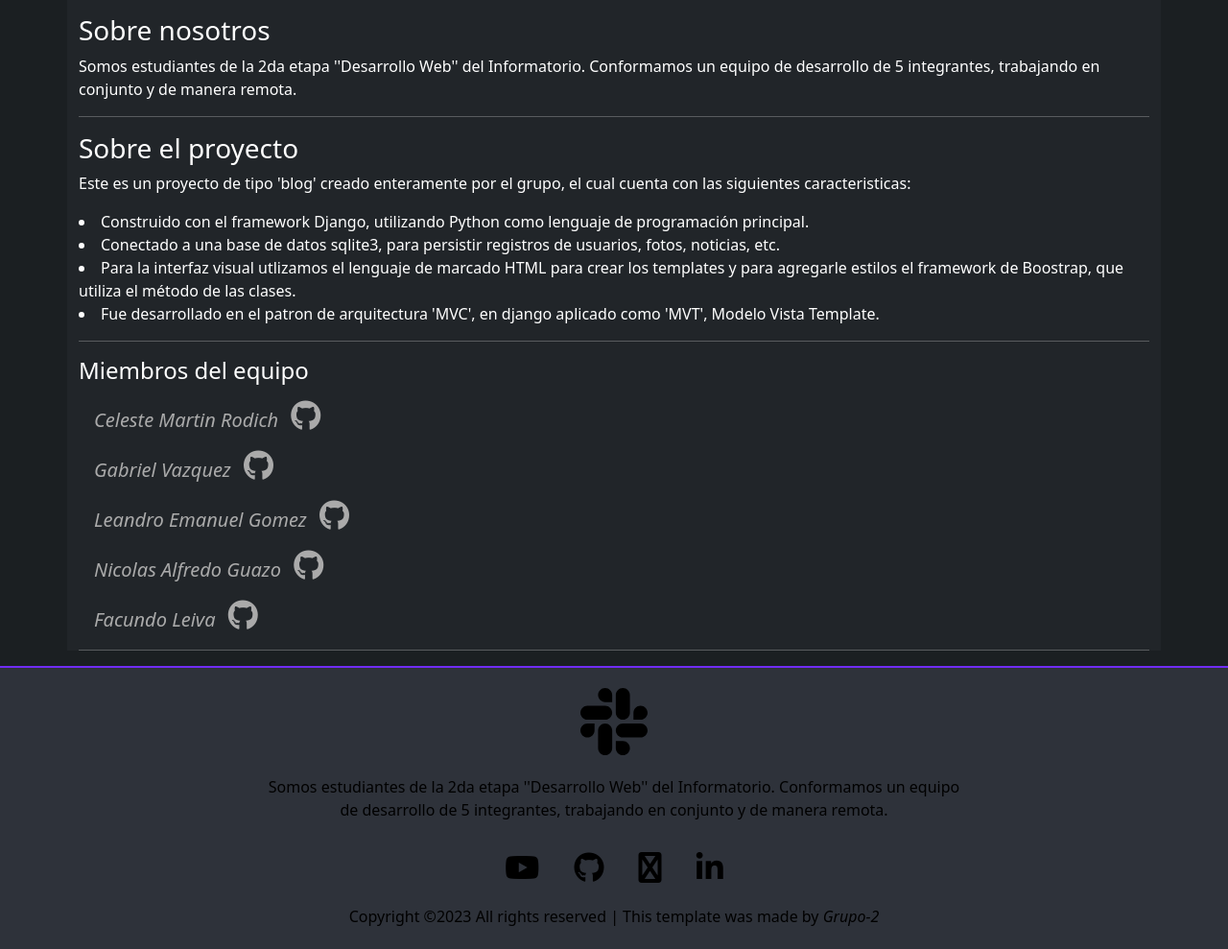
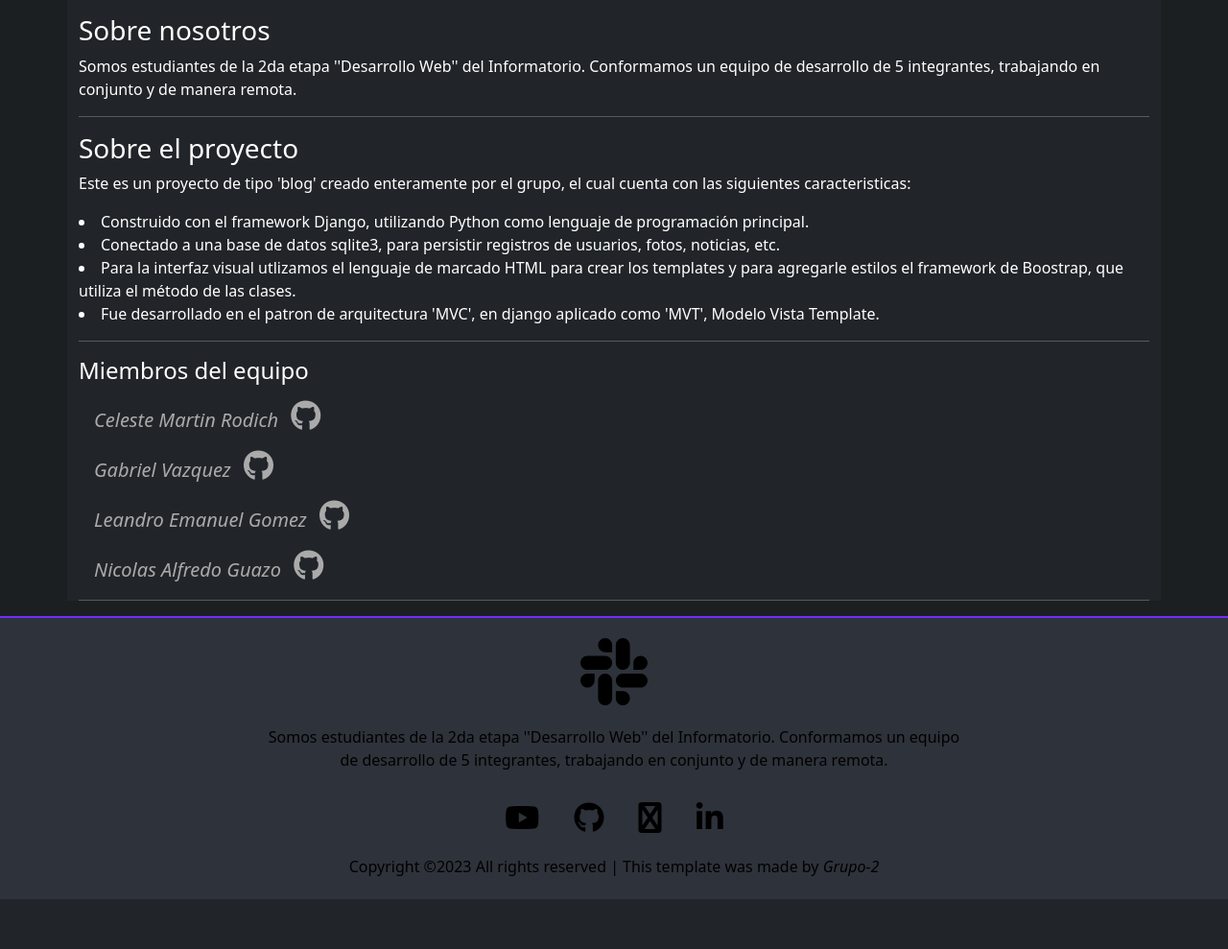
Before and after one commit to universoparalelo/grupo2, a Django app: page /sobre-nosotros in a window 1280 px wide. Shown: the part 83-1072 px from the top of the page at 96% size. After the commit the page ends 1020 px from the top, so only its background shows below. Run offline with Django 4.2, Linux system fonts and the light colour scheme; some libraries are stand-ins or nearby versions.

Commit message:
pequeña modificacion

```diff
--- a/Comision1Grupo2ProyectoFInal/templates/base.html
+++ b/Comision1Grupo2ProyectoFInal/templates/base.html
@@ -5,7 +5,7 @@
   <head>
     <meta charset="utf-8">
     <meta name="viewport" content="width=device-width, initial-scale=1">
-    <title>Blog</title>
+    <title>Comision1 grupo2</title>
 
     <!-- BOOTSTRAP -->
     <link href="https://cdn.jsdelivr.net/npm/bootstrap@5.3.0/dist/css/bootstrap.min.css" rel="stylesheet" integrity="sha384-9ndCyUaIbzAi2FUVXJi0CjmCapSmO7SnpJef0486qhLnuZ2cdeRhO02iuK6FUUVM" crossorigin="anonymous">
@@ -91,7 +91,7 @@
           </div>
           <div class="col-12 mb-4">
             <a href="#" class="mx-3"><i class="fa fa-brands fa-youtube icon"></i></a>
-            <a href="#" class="mx-3"><i class="fa fa-brands fa-github icon"></i></a>
+            <a href="https://github.com/universoparalelo/grupo2/tree/Comision1Gurpo2Proyectofinal" class="mx-3"><i class="fa fa-brands fa-github icon"></i></a>
             <a href="#" class="mx-3"><i class="fa fa-brands fa-envelope icon"></i></a>
             <a href="#" class="mx-3"><i class="fa fa-brands fa-linkedin icon"></i></a>
           </div>
--- a/Comision1Grupo2ProyectoFInal/templates/sobre-nosotros.html
+++ b/Comision1Grupo2ProyectoFInal/templates/sobre-nosotros.html
@@ -20,7 +20,6 @@
                 <li class="mt-3"><a target="_blank" href="https://github.com/Gabriel-Fernando-Vazquez" class="mx-3 fs-5 text-decoration-none icon2"><em>Gabriel Vazquez </em><i class="mx-2 fa fa-brands fa-github icon2"></i></a></li>
                 <li class="mt-3"><a target="_blank" href="https://github.com/LeandroGomezz" class="mx-3 fs-5 text-decoration-none icon2"><em>Leandro Emanuel Gomez </em><i class="mx-2 fa fa-brands fa-github icon2"></i></a></li>
                 <li class="mt-3"><a target="_blank" href="https://github.com/nicoguazo" class="mx-3 fs-5 text-decoration-none icon2"><em>Nicolas Alfredo Guazo </em><i class="mx-2 fa fa-brands fa-github icon2"></i></a></li>
-                <li class="mt-3"><a target="_blank" href="https://github.com/FacundoLeiva12" class="mx-3 fs-5 text-decoration-none icon2"><em>Facundo Leiva </em><i class="mx-2 fa fa-brands fa-github icon2"></i></a></li>
             </ul>
         </div>
     <hr>
```
